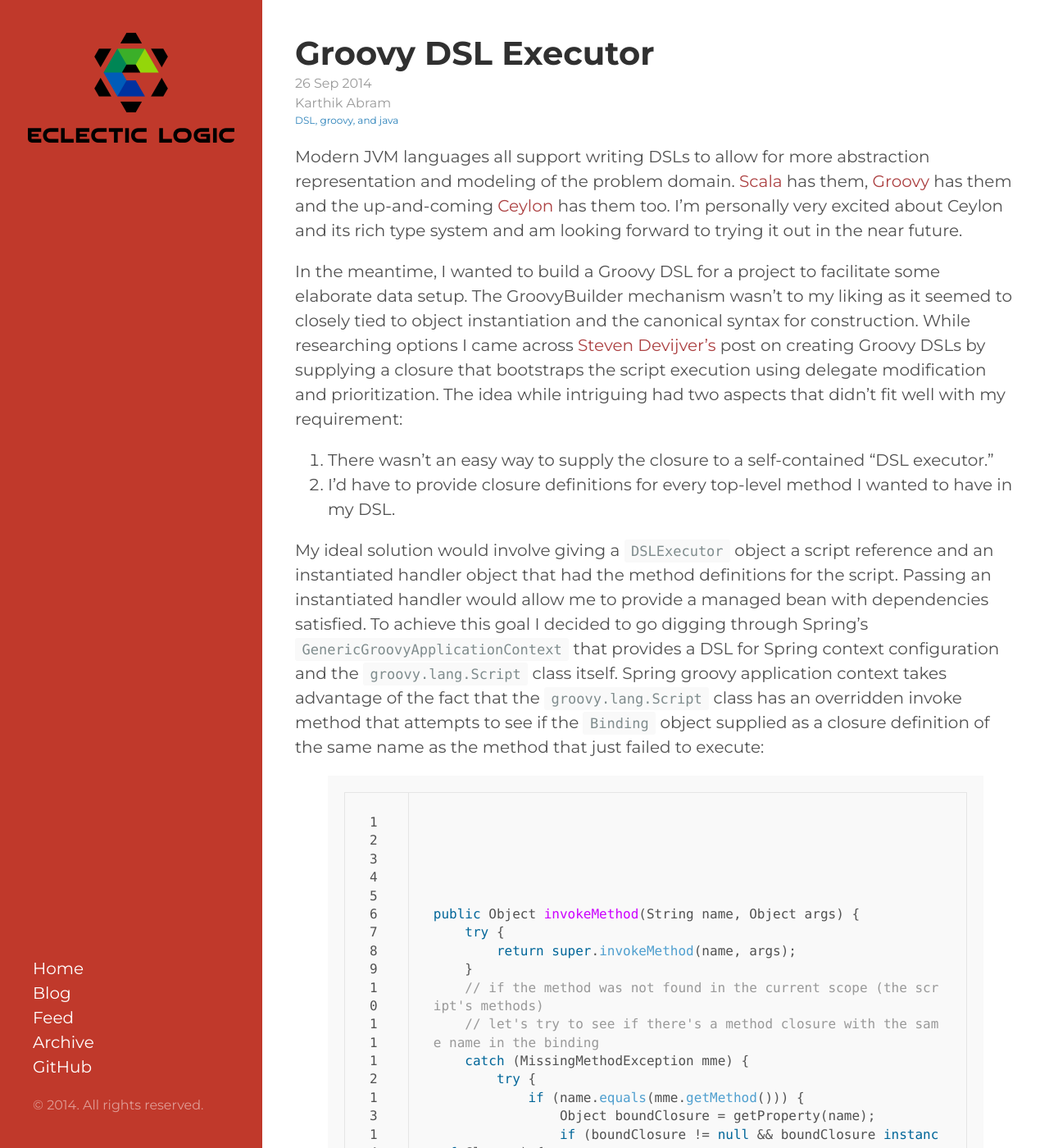
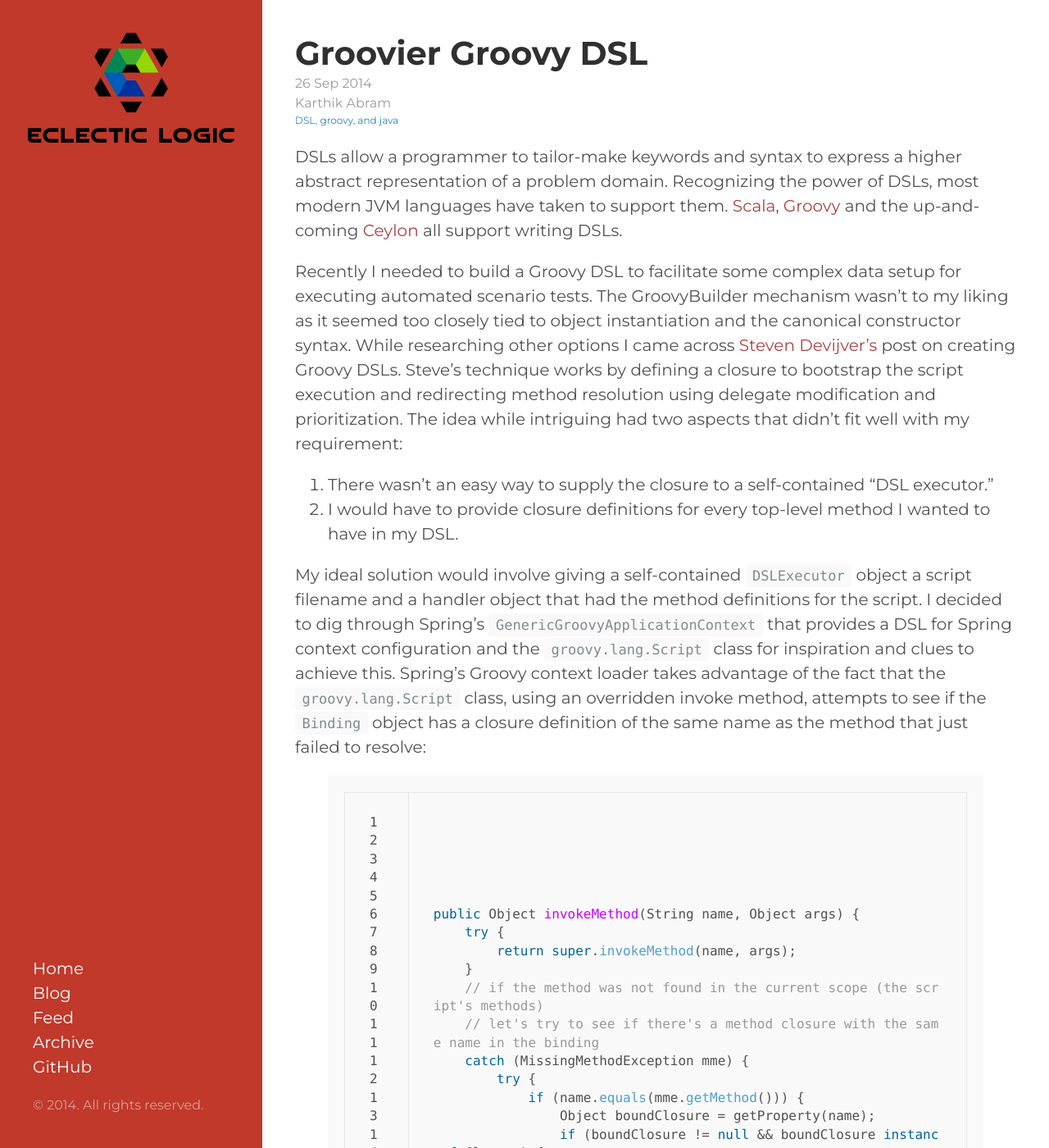
Before and after one commit to eclecticlogic/eclecticlogic.github.io, a Jekyll site: the page built from _posts/2014-09-26-groovy-dsl-executor.md, in a window 1280 px wide and 1400 px high. Shown: the whole window at 82% size. Built offline with Jekyll 4.4.1, drawn with Linux system fonts in a browser that asks for light colours; nearby versions of some CDN libraries; Markdown is read by kramdown in place of the engine named in the settings; comment, search, counter and statistics services are not loaded; some of the changed text lies outside the part shown.

Commit message:
Update 2014-09-26-groovy-dsl-executor.md

```diff
--- a/_posts/2014-09-26-groovy-dsl-executor.md
+++ b/_posts/2014-09-26-groovy-dsl-executor.md
@@ -1,19 +1,18 @@
 ---
 layout: post
-title: Groovy DSL Executor
+title: Groovier Groovy DSL
 tags: java groovy DSL
 author: Karthik Abram
 ---
 
-Modern JVM languages all support writing DSLs to allow for more abstraction representation and modeling of the problem domain. [Scala](http://www.scala-lang.org/old/node/1403) has them, [Groovy](http://groovy.codehaus.org/Writing+Domain-Specific+Languages) has them and the up-and-coming [Ceylon](http://ceylon-lang.org/documentation/1.0/tour/named-arguments/) has them too. I'm personally very excited about Ceylon and its rich type system and am looking forward to trying it out in the near future.
+DSLs allow a programmer to tailor-make keywords and syntax to express a higher abstract representation of a problem domain. Recognizing the power of DSLs, most modern JVM languages have taken to support them. [Scala](http://www.scala-lang.org/old/node/1403), [Groovy](http://groovy.codehaus.org/Writing+Domain-Specific+Languages) and the up-and-coming [Ceylon](http://ceylon-lang.org/documentation/1.0/tour/named-arguments/) all support writing DSLs.
 
-In the meantime, I wanted to build a Groovy DSL for a project to facilitate some elaborate data setup. The GroovyBuilder mechanism wasn't to my liking as it seemed to closely tied to object instantiation and the canonical syntax for construction. While researching options I came across [Steven Devijver's](http://groovy.dzone.com/news/groovy-dsl-scratch-2-hours) post on creating Groovy DSLs by supplying a closure that bootstraps the script execution using delegate modification and prioritization. The idea while intriguing had two aspects that didn't fit well with my requirement:
+Recently I needed to build a Groovy DSL to facilitate some complex data setup for executing automated scenario tests. The GroovyBuilder mechanism wasn't to my liking as it seemed too closely tied to object instantiation and the canonical constructor syntax. While researching other options I came across [Steven Devijver's](http://groovy.dzone.com/news/groovy-dsl-scratch-2-hours) post on creating Groovy DSLs. Steve's technique works by defining a closure to bootstrap the script execution and redirecting method resolution using delegate modification and prioritization. The idea while intriguing had two aspects that didn't fit well with my requirement:
 
 1. There wasn't an easy way to supply the closure to a self-contained "DSL executor."
-2. I'd have to provide closure definitions for every top-level method I wanted to have in my DSL.
+2. I would have to provide closure definitions for every top-level method I wanted to have in my DSL.
 
-
-My ideal solution would involve giving a `DSLExecutor` object a script reference and an instantiated handler object that had the method definitions for the script. Passing an instantiated handler would allow me to provide a managed bean with dependencies satisfied. To achieve this goal I decided to go digging through Spring's `GenericGroovyApplicationContext` that provides a DSL for Spring context configuration and the `groovy.lang.Script` class itself. Spring groovy application context takes advantage of the fact that the `groovy.lang.Script` class has an overridden invoke method that attempts to see if the `Binding` object supplied as a closure definition of the same name as the method that just failed to execute:
+My ideal solution would involve giving a self-contained `DSLExecutor` object a script filename and a handler object that had the method definitions for the script. I decided to dig through Spring's `GenericGroovyApplicationContext` that provides a DSL for Spring context configuration and the `groovy.lang.Script` class for inspiration and clues to achieve this. Spring's Groovy context loader takes advantage of the fact that the `groovy.lang.Script` class, using an overridden invoke method, attempts to see if the `Binding` object has a closure definition of the same name as the method that just failed to resolve:
 
 {% highlight groovy linenos %}
 
@@ -43,11 +42,11 @@
 
 {% endhighlight %}
 
-Trying to combine ideas from Steve's post, Spring and groovy.lang.Script implementations, I realized that if I supply the Script's metaclass with a [methodMissing](http://groovy.codehaus.org/Using+methodMissing+and+propertyMissing) closure, I can effectively route unmatched methods to any arbitrary object. The result is a simple standalone DSL executor:
+Combining ideas from Steve's post, Spring and the groovy.lang.Script implementations, I realized that by supplying the  `groovy.lang.Script`'s metaclass with a [methodMissing](http://groovy.codehaus.org/Using+methodMissing+and+propertyMissing) closure, I can effectively route unmatched methods to any arbitrary object. The result is a simple standalone DSL executor:
 
 {% gist eclecticlogic/2b8a8d78dab281a26378 DSLExecutor.groovy %}
 
-The `DSLExecutor.execute()` method accepts a filename that is resolved using Spring's resource loader (you can therefore prefix the filename with `classpath:` or other prefixes that Spring supports) and a handler object that is expected to have methods for your constructs in the DSL. The `execute()` method returns a map of variables returned by the script.
+The `DSLExecutor.execute()` method accepts a script filename and a handler object. The script is resolved using Spring's resource loader (you can therefore prefix the filename with `classpath:` or other prefixes that Spring supports). The handler object is expected to have methods for your constructs in the DSL. The `execute()` method returns a map of variables returned by the script.
 
 A simple example of a handler is shown below:
 
@@ -101,7 +100,7 @@
 class MyHandler {
 
    def printMe(String name, Closure cl) {
-		println "Hello $name"
+	println "Hello $name"
         cl(name)
    }
 
@@ -115,4 +114,4 @@
 
 {% endhighlight %}
 
-The `DSLExecutor` further simplifies writing custom DSLs. Happy DSL-ing?
+We thus have yet-another-DSL construction paradigm using Groovy. I hope other folks find this useful and are able to create some elegant tailor-made DSLs with it.
```
Also changed, not shown: other parts of _posts/2014-09-26-groovy-dsl-executor.md (+2 -2 lines).
